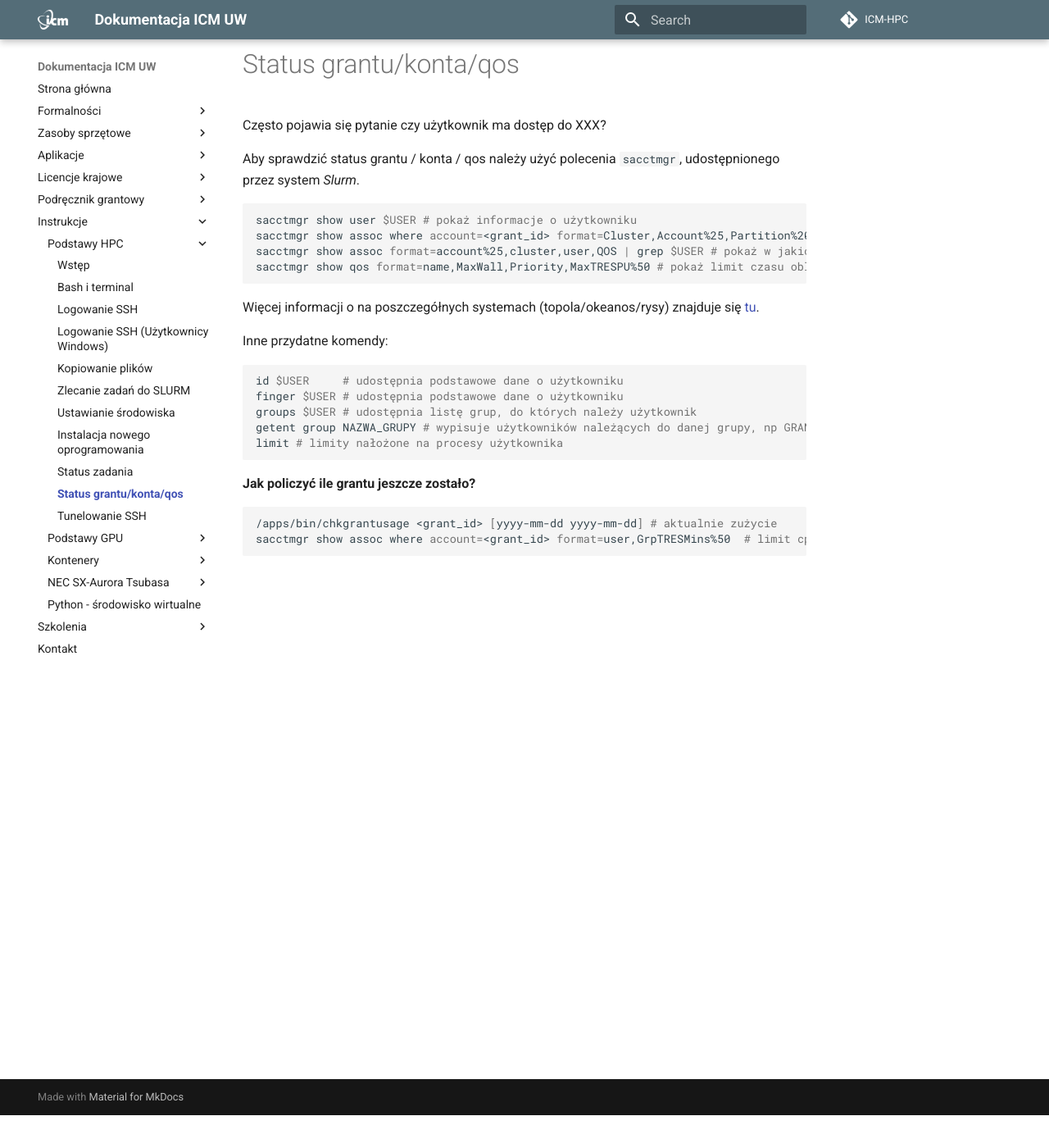
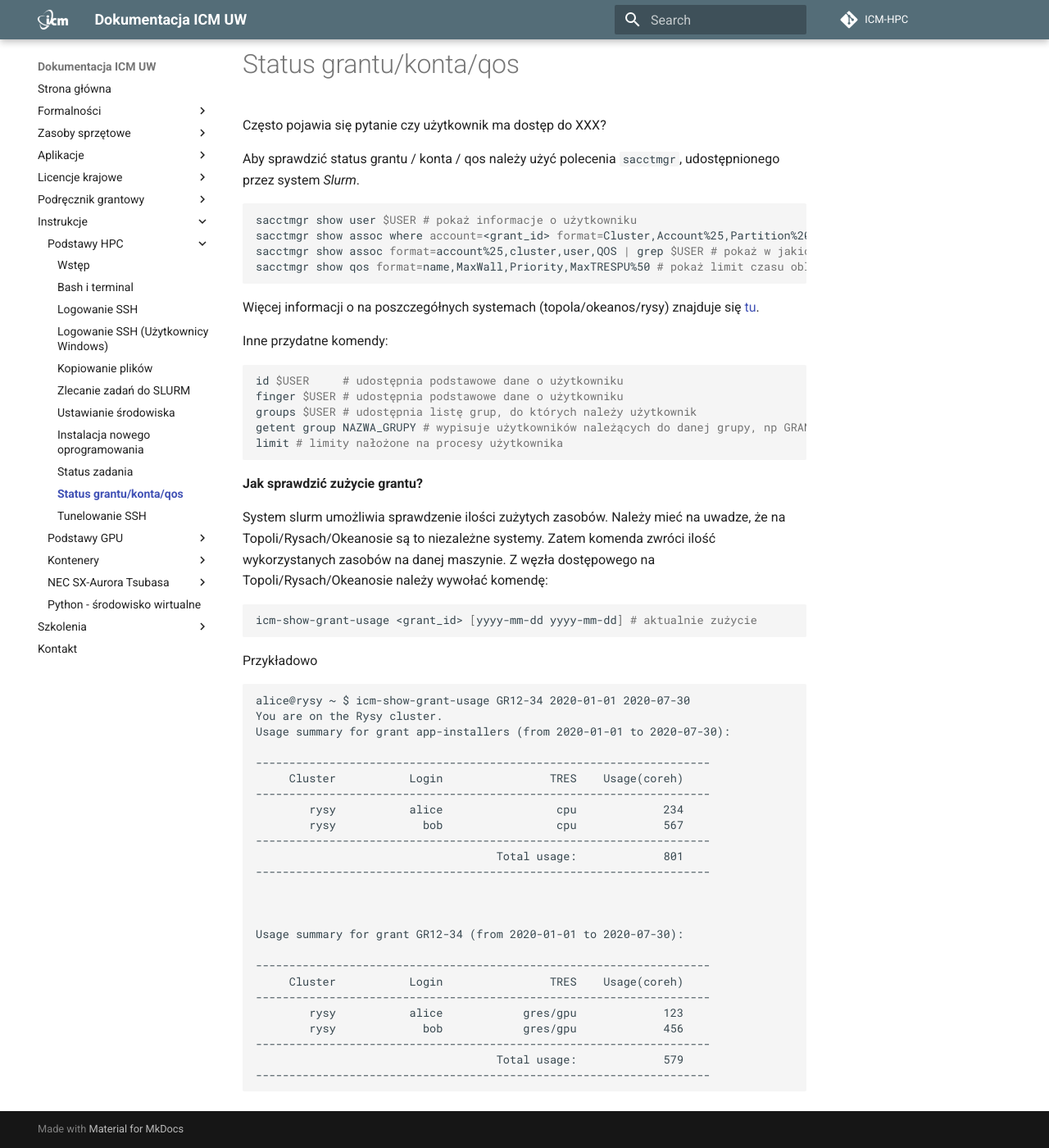
Before and after one commit to kubajal/hpc-docs, an MkDocs documentation site: the page built from docs/Tutorials/HPC-intro/status_grantu_i_konta.md, in a window 1280 px wide and 1400 px high, scrolled down 40 px. Shown: the whole window at 82% size. Built offline with MkDocs 1.6.1 and Material for MkDocs 9.7.7, drawn with Linux system fonts in a browser that asks for light colours.

Commit message:
icm-show-grant-usage

````diff
--- a/docs/Tutorials/HPC-intro/status_grantu_i_konta.md
+++ b/docs/Tutorials/HPC-intro/status_grantu_i_konta.md
@@ -27,9 +27,49 @@ getent group NAZWA_GRUPY # wypisuje użytkowników należących do danej grupy,
 limit # limity nałożone na procesy użytkownika
 ```
 
-**Jak policzyć ile grantu jeszcze zostało?**
+**Jak sprawdzić zużycie grantu?**
+
+System slurm umożliwia sprawdzenie ilości zużytych zasobów.
+Należy mieć na uwadze, że na Topoli/Rysach/Okeanosie są to niezależne systemy.
+Zatem komenda zwróci ilość wykorzystanych zasobów na danej maszynie.
+Z węzła dostępowego na Topoli/Rysach/Okeanosie należy wywołać komendę:
 
 ```.slurm
-/apps/bin/chkgrantusage <grant_id> [yyyy-mm-dd yyyy-mm-dd] # aktualnie zużycie
+icm-show-grant-usage <grant_id> [yyyy-mm-dd yyyy-mm-dd] # aktualnie zużycie
+```
+
+Przykładowo
+
+```.text
+alice@rysy ~ $ icm-show-grant-usage GR12-34 2020-01-01 2020-07-30
+You are on the Rysy cluster.
+Usage summary for grant app-installers (from 2020-01-01 to 2020-07-30):
+
+--------------------------------------------------------------------
+     Cluster           Login                TRES    Usage(coreh)
+--------------------------------------------------------------------
+        rysy           alice                 cpu             234
+        rysy             bob                 cpu             567
+--------------------------------------------------------------------
+                                    Total usage:             801
+--------------------------------------------------------------------
+
+
+
+Usage summary for grant GR12-34 (from 2020-01-01 to 2020-07-30):
+
+--------------------------------------------------------------------
+     Cluster           Login                TRES    Usage(coreh)
+--------------------------------------------------------------------
+        rysy           alice            gres/gpu             123
+        rysy             bob            gres/gpu             456
+--------------------------------------------------------------------
+                                    Total usage:             579
+--------------------------------------------------------------------
+
+```
+
+<!--
+```.slurm
 sacctmgr show assoc where account=<grant_id> format=user,GrpTRESMins%50  # limit cpu w grancie
-```
+``` -->
````
